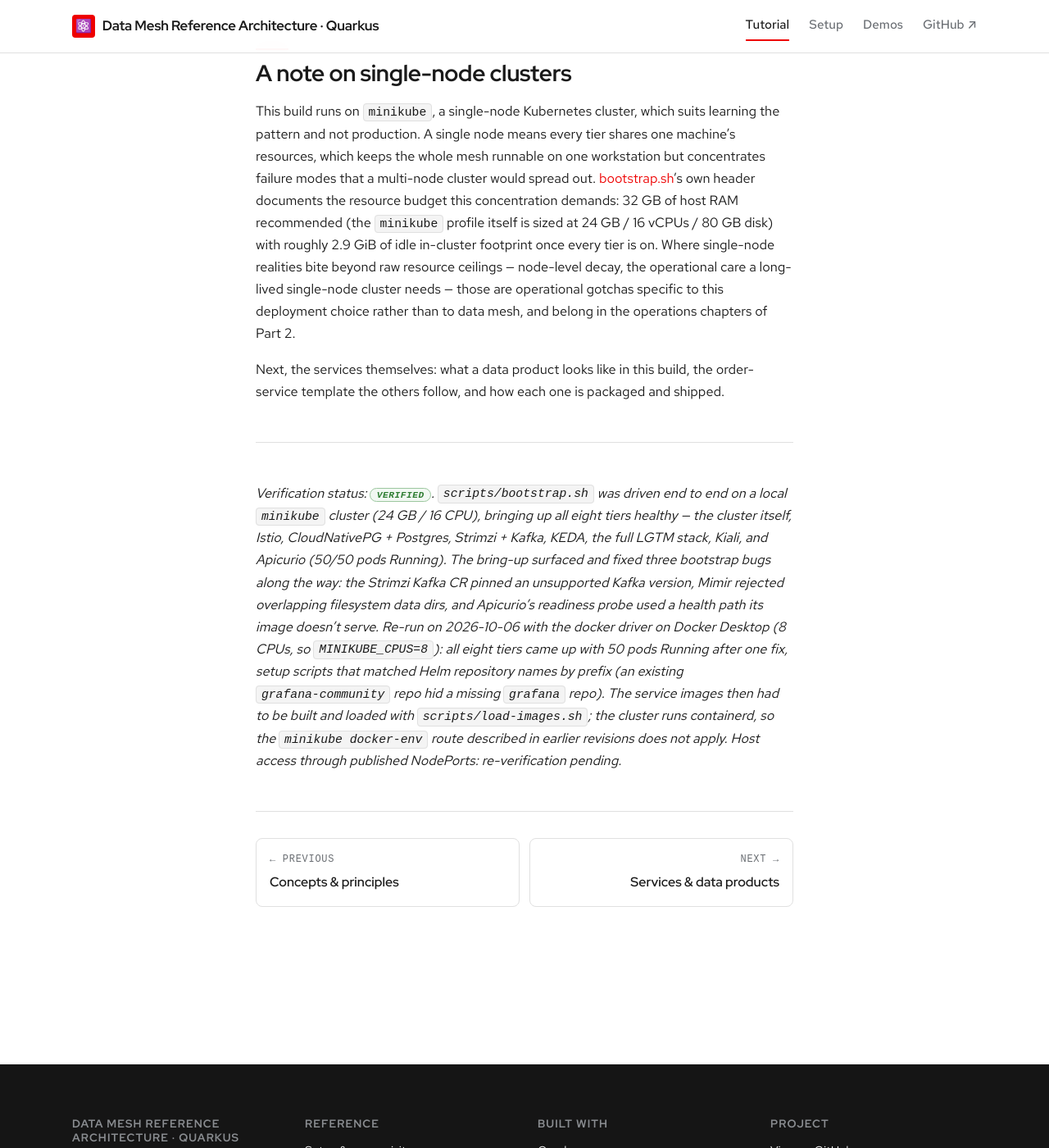
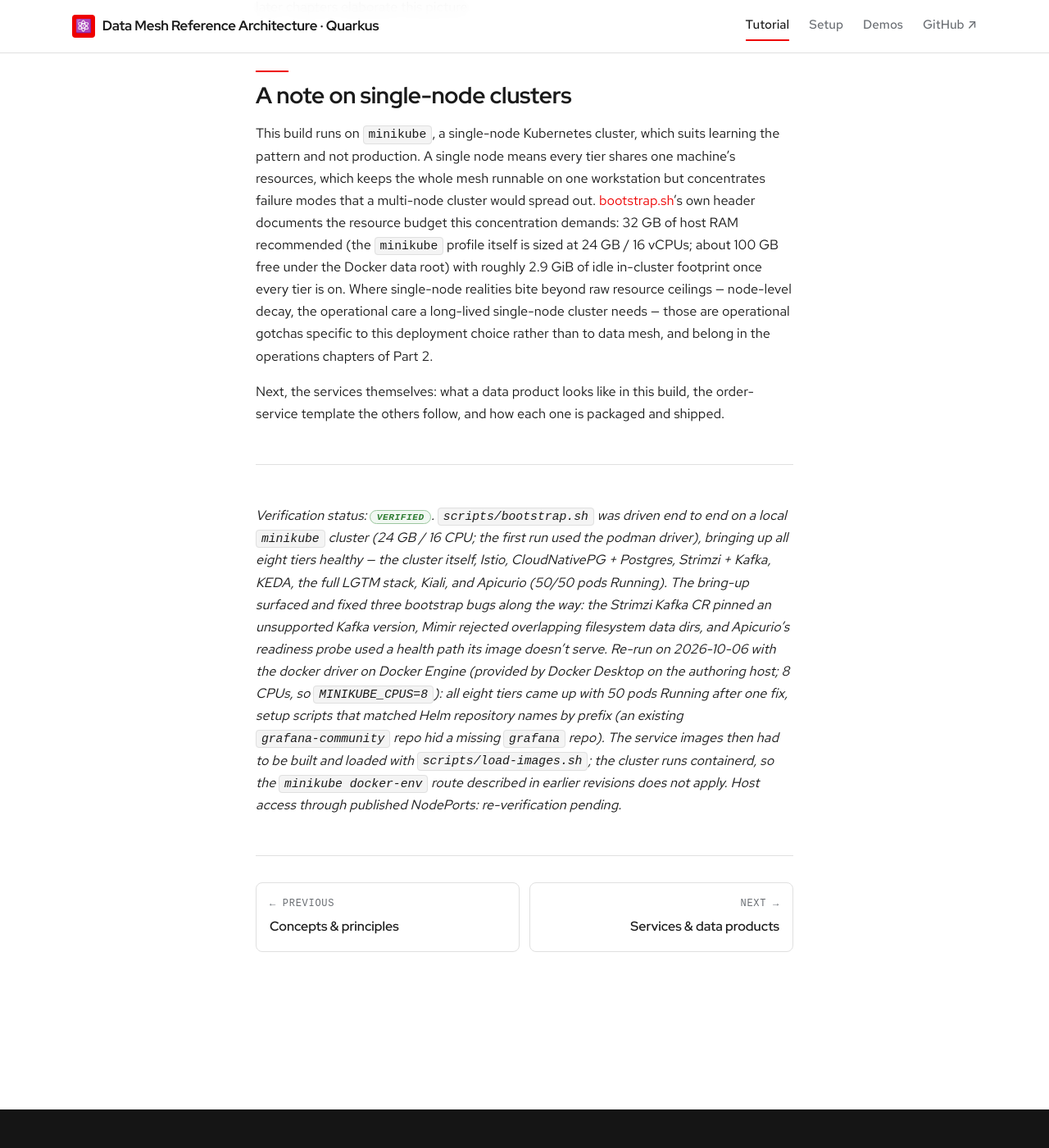
Before and after one commit to patterncatalyst/datamesh-reference-arch-quarkus, a Jekyll site: the page built from _docs/02-kubernetes-substrate.md, in a window 1280 px wide and 1400 px high, scrolled down 7294 px. Shown: the whole window at 82% size. Built offline with Jekyll 4.4.1, drawn with Linux system fonts in a browser that asks for light colours; some web fonts are replaced; some of the changed text lies outside the part shown.

Commit message:
fix(platform): validation round — free-port check before restart, duplicate extra ports, readiness wait, broader gate, doc fixes

```diff
--- a/_docs/02-kubernetes-substrate.md
+++ b/_docs/02-kubernetes-substrate.md
@@ -231,7 +231,7 @@
 resources, which keeps the whole mesh runnable on one workstation but concentrates failure modes
 that a multi-node cluster would spread out. [bootstrap.sh]({{ site.repo_blob }}/scripts/bootstrap.sh)'s own header documents the resource budget this concentration
 demands: 32 GB of host RAM recommended (the `minikube` profile itself is sized at 24 GB /
-16 vCPUs / 80 GB disk) with roughly 2.9 GiB of idle in-cluster footprint once every tier
+16 vCPUs; about 100 GB free under the Docker data root) with roughly 2.9 GiB of idle in-cluster footprint once every tier
 is on. Where single-node realities bite beyond raw resource ceilings — node-level decay,
 the operational care a long-lived single-node cluster needs — those are operational
 gotchas specific to this deployment choice rather than to data mesh, and belong in the
@@ -242,4 +242,4 @@
 
 ---
 
-*Verification status: <span class="status status--verified">verified</span>. `scripts/bootstrap.sh` was driven end to end on a local `minikube` cluster (24 GB / 16 CPU), bringing up all eight tiers healthy — the cluster itself, Istio, CloudNativePG + Postgres, Strimzi + Kafka, KEDA, the full LGTM stack, Kiali, and Apicurio (50/50 pods Running). The bring-up surfaced and fixed three bootstrap bugs along the way: the Strimzi Kafka CR pinned an unsupported Kafka version, Mimir rejected overlapping filesystem data dirs, and Apicurio's readiness probe used a health path its image doesn't serve. Re-run on 2026-10-06 with the docker driver on Docker Desktop (8 CPUs, so `MINIKUBE_CPUS=8`): all eight tiers came up with 50 pods Running after one fix, setup scripts that matched Helm repository names by prefix (an existing `grafana-community` repo hid a missing `grafana` repo). The service images then had to be built and loaded with `scripts/load-images.sh`; the cluster runs containerd, so the `minikube docker-env` route described in earlier revisions does not apply. Host access through published NodePorts: re-verification pending.*
+*Verification status: <span class="status status--verified">verified</span>. `scripts/bootstrap.sh` was driven end to end on a local `minikube` cluster (24 GB / 16 CPU; the first run used the podman driver), bringing up all eight tiers healthy — the cluster itself, Istio, CloudNativePG + Postgres, Strimzi + Kafka, KEDA, the full LGTM stack, Kiali, and Apicurio (50/50 pods Running). The bring-up surfaced and fixed three bootstrap bugs along the way: the Strimzi Kafka CR pinned an unsupported Kafka version, Mimir rejected overlapping filesystem data dirs, and Apicurio's readiness probe used a health path its image doesn't serve. Re-run on 2026-10-06 with the docker driver on Docker Engine (provided by Docker Desktop on the authoring host; 8 CPUs, so `MINIKUBE_CPUS=8`): all eight tiers came up with 50 pods Running after one fix, setup scripts that matched Helm repository names by prefix (an existing `grafana-community` repo hid a missing `grafana` repo). The service images then had to be built and loaded with `scripts/load-images.sh`; the cluster runs containerd, so the `minikube docker-env` route described in earlier revisions does not apply. Host access through published NodePorts: re-verification pending.* <!-- forbidden-ok -->
--- a/setup.html
+++ b/setup.html
@@ -152,11 +152,11 @@
         <h3>Fitting minikube to the engine</h3>
         <p>
             <code>scripts/bootstrap.sh</code> starts minikube with 24 GB, 16 CPUs, and
-            an 80 GB disk. minikube cannot request more CPUs or memory than the
+            and about 100 GB free under the Docker data root (<code>/var/lib/docker</code>; the docker driver ignores <code>--disk-size</code>). minikube cannot request more CPUs or memory than the
             engine has, so override the defaults to fit. On an 8-CPU host:
         </p>
 <pre><code>MINIKUBE_CPUS=8 ./scripts/bootstrap.sh
-# also available: MINIKUBE_MEMORY (default 24g), MINIKUBE_DISK (default 80g)</code></pre>
+# also available: MINIKUBE_MEMORY (default 24g); MINIKUBE_DISK is ignored by the docker driver</code></pre>
 
         <h3>Host access</h3>
         <p>
```
Also changed, not shown: other parts of _docs/02-kubernetes-substrate.md (+1 -1 lines), _plans/RESUME.md (+2 -2 lines), _plans/build-plan.md (+2 -2 lines), _plans/decisions.md (+1 -2 lines), _plans/reconciliation.md (+3 -3 lines), 8 other files.
